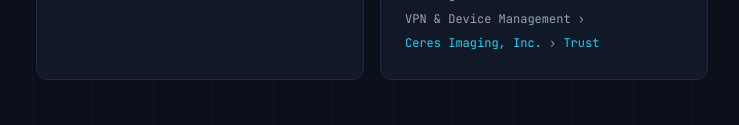
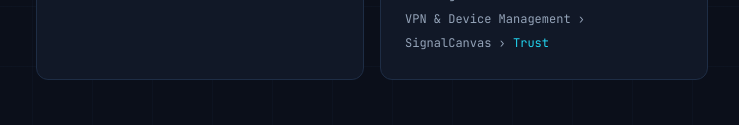
Before and after one commit to SignalCanvas/SignalCanvas-Deploy, a plain HTML site: page index.html in a window 1280 px wide. Shown: the part 534-659 px from the top of the page, without its empty margins (268-1007 px from the left). Drawn offline with Linux system fonts and the light colour scheme.

Commit message:
fix: remove Ceres Imaging branding from trust instructions

```diff
--- a/index.html
+++ b/index.html
@@ -409,7 +409,7 @@
       <div class="trust-path">
         Settings &rsaquo; General &rsaquo;<br>
         VPN &amp; Device Management &rsaquo;<br>
-        <span>Ceres Imaging, Inc.</span> &rsaquo; <span>Trust</span>
+        SignalCanvas &rsaquo; <span>Trust</span>
       </div>
     </div>
   </section>
```
